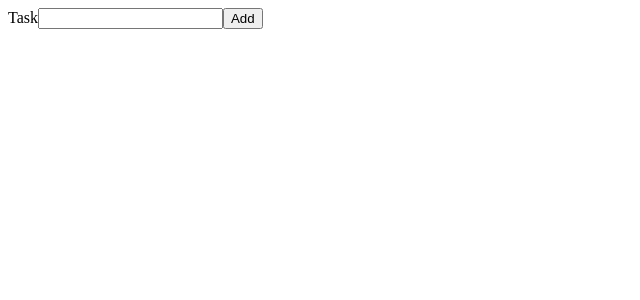
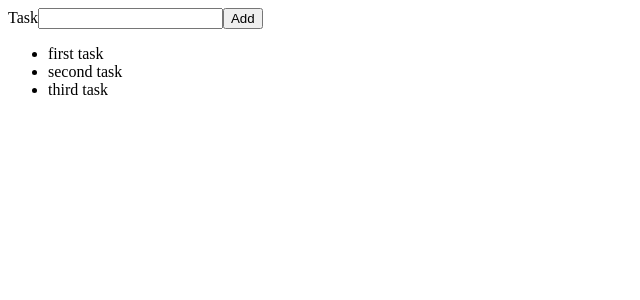
Before and after one commit to jp524/task-app, a React (Create React App) app: page / in a window 1280 px wide. Shown: the top 300 px of the page, without its empty margins (0-640 px from the left). Built offline with nearby package versions, Linux system fonts and the light colour scheme.

Commit message:
Display each task in Overview component

```diff
--- a/src/App.jsx
+++ b/src/App.jsx
@@ -1,5 +1,6 @@
 import React, { Component } from 'react';
 import './App.css';
+import Overview from './components/Overview';
 
 class App extends Component {
   constructor() {
@@ -7,7 +8,11 @@ class App extends Component {
 
     this.state = {
       task: { text: '' },
-      tasks: [],
+      tasks: [
+        { text: 'first task' },
+        { text: 'second task' },
+        { text: 'third task' },
+      ],
     };
   }
 
@@ -28,7 +33,6 @@ class App extends Component {
       tasks: tasks.concat(task),
       task: { text: '' },
     });
-    console.log(tasks);
   };
 
   render() {
@@ -51,6 +55,7 @@ class App extends Component {
             Add
           </button>
         </form>
+        <Overview tasks={tasks} />
       </div>
     );
   }
--- a/src/components/Overview.jsx
+++ b/src/components/Overview.jsx
@@ -0,0 +1,17 @@
+import React, { Component } from 'react';
+
+class Overview extends Component {
+  render() {
+    const { tasks } = this.props;
+
+    return (
+      <ul>
+        {tasks.map((task) => {
+          return <li>{task.text}</li>;
+        })}
+      </ul>
+    );
+  }
+}
+
+export default Overview;
```
